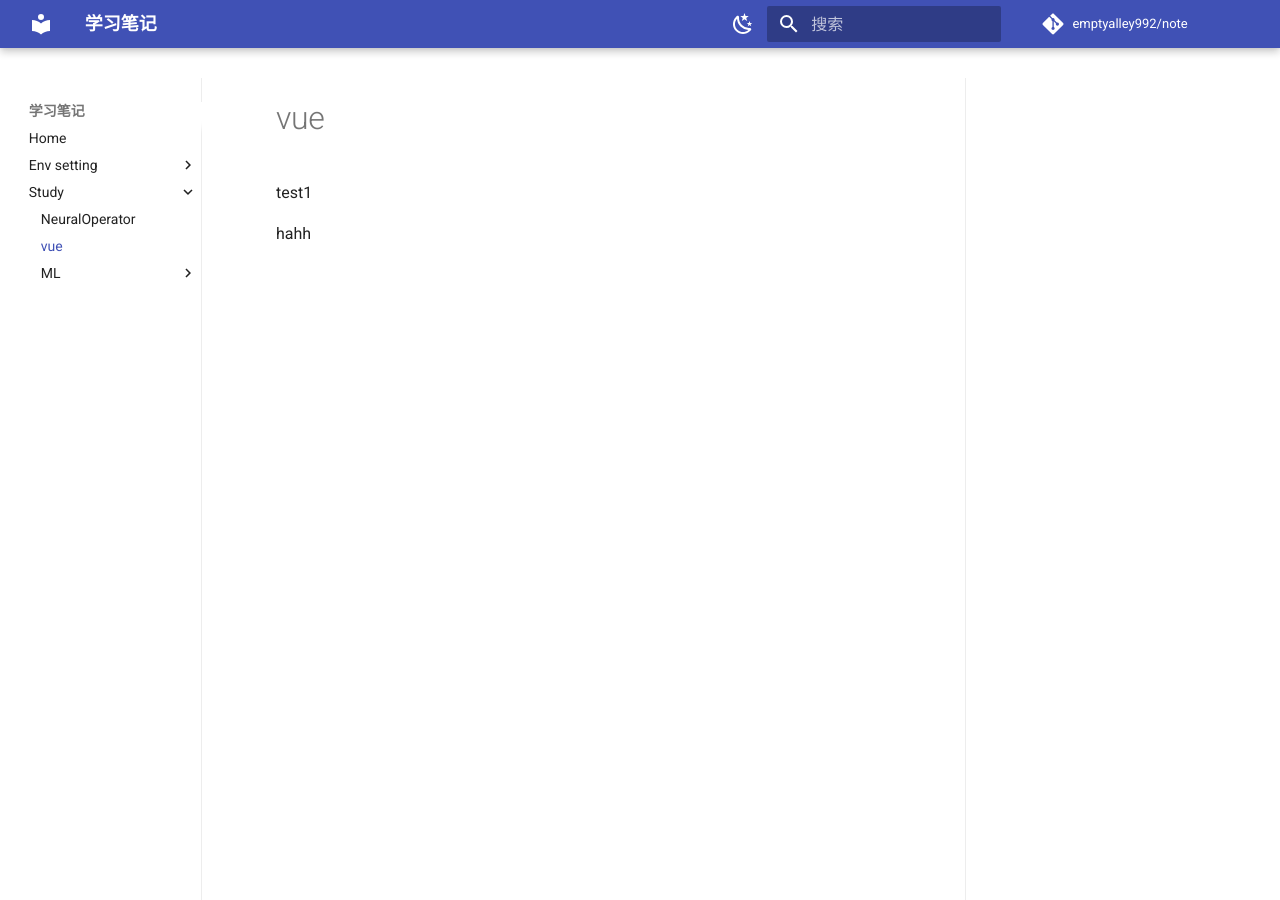
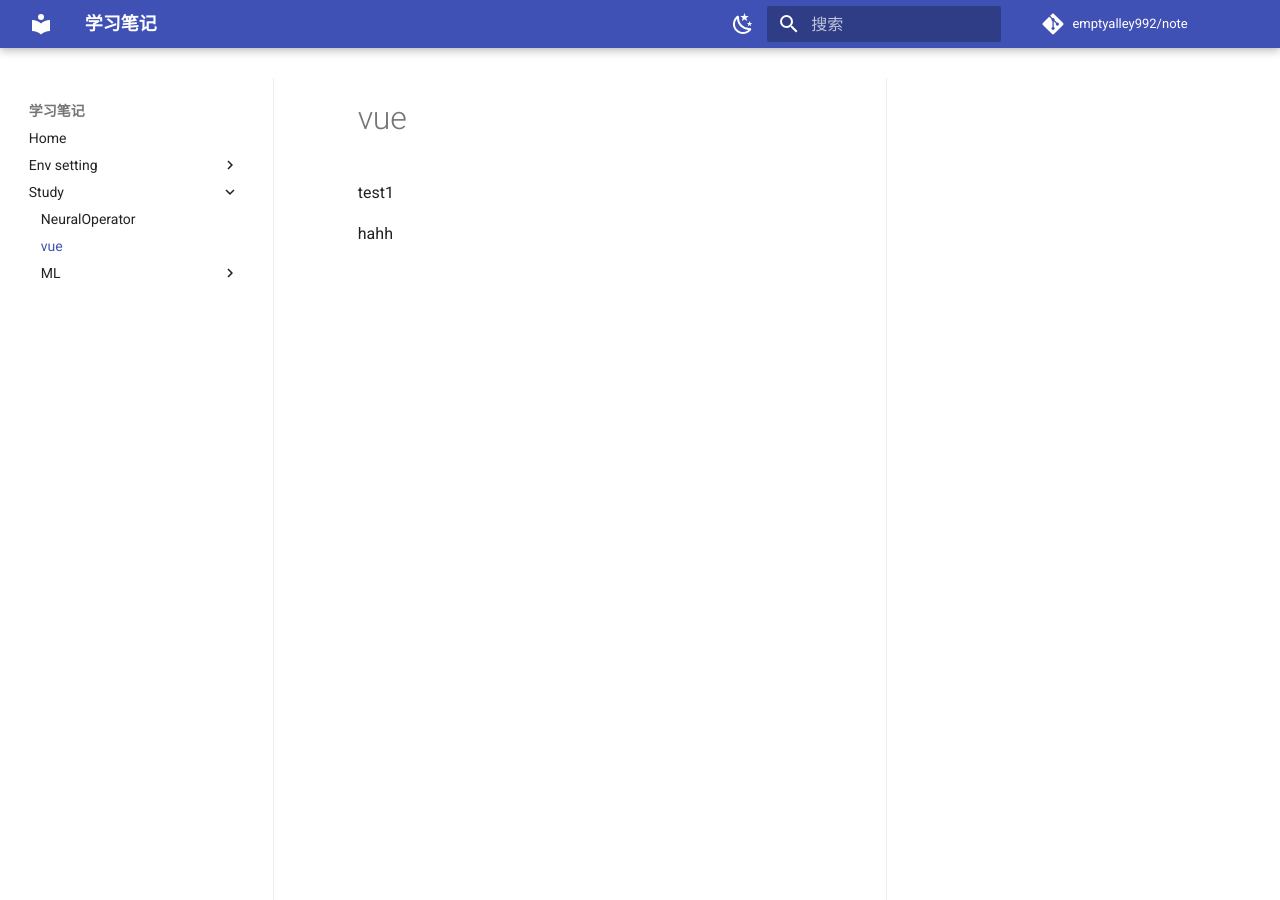
Before and after one commit to emptyalley992/note, an MkDocs documentation site: the page built from docs/study/vue.md, in a window 1280 px wide and 900 px high. Built offline with MkDocs 1.6.1 and Material for MkDocs 9.7.7, drawn with Linux system fonts in a browser that asks for light colours; comment, search, counter and statistics services are not loaded.

Commit message:
布局写死V3.2

```diff
--- a/docs/stylesheets/custom.css
+++ b/docs/stylesheets/custom.css
@@ -1,56 +1,60 @@
 /* docs/stylesheets/custom.css */
 
-/* 1. 让整个网页容器变宽 (占屏幕的 98%) */
+/* 1. 突破全局限制，占据 98% 屏幕 */
 .md-grid {
     max-width: 98% !important;
 }
 
-/* 2. 针对大屏幕，彻底重写底层 Flex 布局 */
+/* 2. 针对大屏幕的终极布局重写 */
 @media screen and (min-width: 1220px) {
 
-    /* 让主容器变成弹性盒子，严格按比例瓜分屏幕 */
+    /* 建立我们的绝对规则：直接定义左右两侧的物理宽度！ */
+    :root {
+        --my-left-nav-width: 260px;  /* 左侧边栏宽度 */
+        --my-right-toc-width: 380px; /* 右侧目录超级宽度（专门治你的长测试文本！） */
+    }
+
+    /* 将中间变成完美的弹性盒子 */
     .md-main__inner {
         display: flex !important;
         justify-content: space-between !important;
     }
 
-    /* ======== 左侧边栏（导航区） ======== */
+    /* ======== 左侧边栏 ======== */
     .md-sidebar--primary {
-        flex: 0 0 15% !important; /* 强行划定屏幕总宽的 15% 给左侧 */
-        width: 15% !important;
-        max-width: 15% !important;
+        flex: 0 0 var(--my-left-nav-width) !important;
+        width: var(--my-left-nav-width) !important;
+    }
+    /* 绝杀 JS：强制悬浮层也必须这么宽 */
+    .md-sidebar--primary .md-sidebar__scrollwrap {
+        width: var(--my-left-nav-width) !important;
     }
 
-    /* ======== 右侧边栏（TOC 目录区） ======== */
+    /* ======== 右侧边栏（TOC 目录） ======== */
     .md-sidebar--secondary {
-        flex: 0 0 24% !important; /* 强行划定屏幕总宽的 24% 给右侧！超级宽，专门治长标题 */
-        width: 24% !important;
-        max-width: 24% !important;
+        flex: 0 0 var(--my-right-toc-width) !important;
+        width: var(--my-right-toc-width) !important;
     }
-
-    /* 【核心绝杀点：彻底打败 JS 动态写入的宽度】 */
-    /* 不管 JS 计算出多少像素，强制让内部容器 100% 填满我们上面分配的 24% 领地 */
-    .md-sidebar__scrollwrap,
-    .md-sidebar__inner {
+    /* 绝杀 JS：击碎那 220px 的隐形牢笼，让文字容器直接拓宽到 380px！ */
+    .md-sidebar--secondary .md-sidebar__scrollwrap {
+        width: var(--my-right-toc-width) !important;
+    }
+    /* 保证内层完全撑满 */
+    .md-sidebar--secondary .md-sidebar__inner,
+    .md-sidebar--secondary .md-nav {
         width: 100% !important;
         max-width: 100% !important;
     }
 
-    /* 解除内部文字标签自带的“紧箍咒” */
-    .md-nav--secondary .md-nav__link {
-        width: 100% !important;
-        max-width: none !important;
-    }
+    /* ======== 中间正文区域 ======== */
+    .md-content {
+        flex: 1 1 auto !important; /* 占据剩下的所有空间 */
+        min-width: 0 !important;   /* 防止内部长代码撑爆网页 */
 
-    /* ======== 中间正文区域 (贯穿线与边距) ======== */
-    .md-content {
-        flex: 1 1 auto !important; /* 自动填满左右两侧剩下的所有中间空间 */
-        min-width: 0 !important;   /* 防止内部代码块过长撑爆网页 */
+        padding-left: 3rem !important;  /* 增加呼吸感 */
+        padding-right: 3rem !important;
 
-        padding-left: 2.5rem !important;  /* 呼吸感留白 */
-        padding-right: 2.5rem !important;
-
-        /* 两条完美的贯穿细线 */
+        /* 贯穿屏幕两端的细线 */
         border-left: 1px solid var(--md-default-fg-color--lightest) !important;
         border-right: 1px solid var(--md-default-fg-color--lightest) !important;
         min-height: 100vh !important;
```
